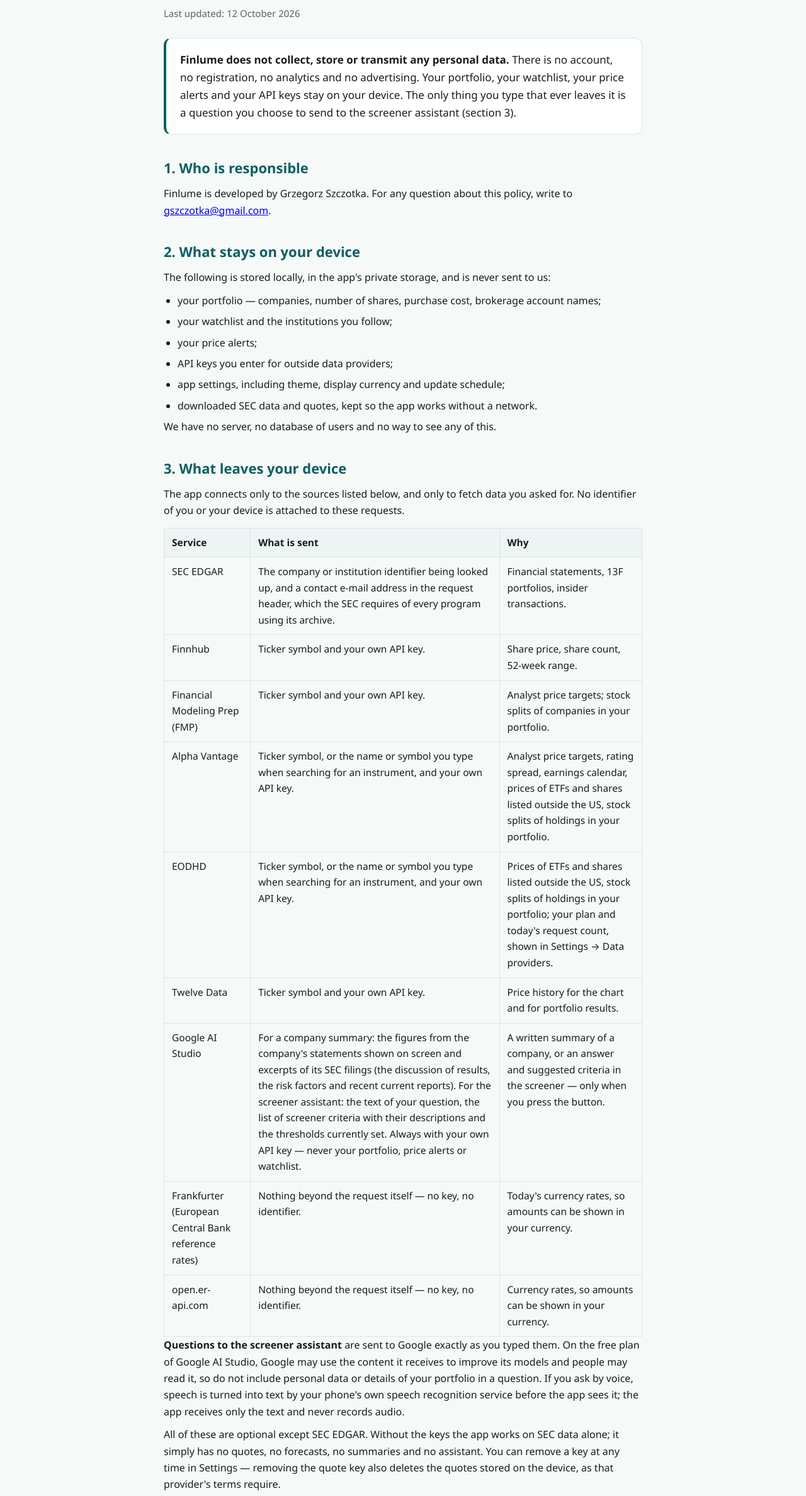
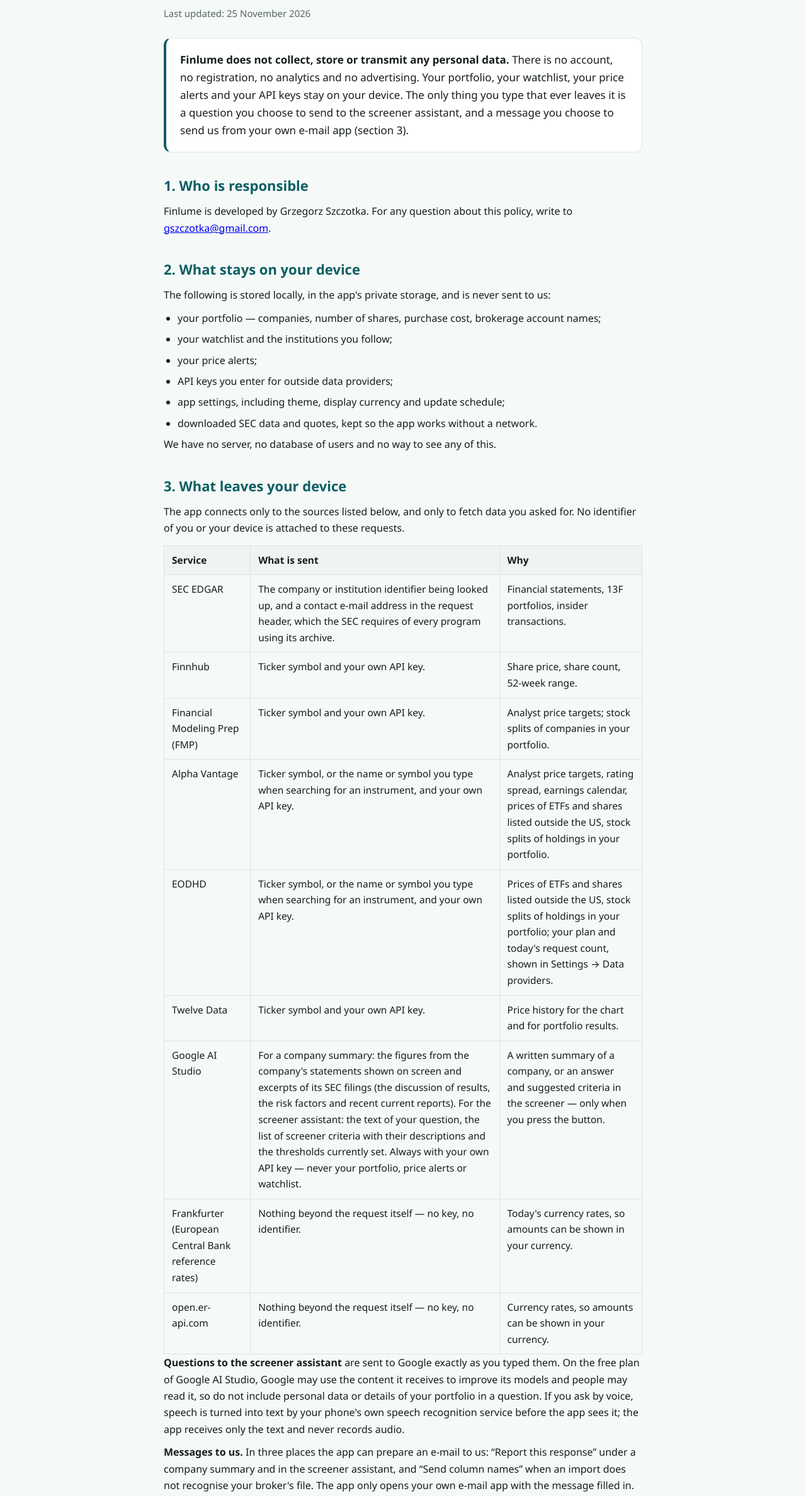
Before and after one commit to gszczotka-sketch/Finlume, a plain HTML site: page privacy.html in a window 1280 px wide. Shown: the part 162-2537 px from the top of the page at 63% size. Drawn offline with Linux system fonts and the light colour scheme.

Commit message:
Add files via upload

```diff
--- a/privacy.html
+++ b/privacy.html
@@ -56,14 +56,14 @@ footer a { color: var(--accent-soft); text-decoration: none; margin: 0 10px; }
 
 <div class="wrap">
   <h1>Privacy Policy</h1>
-  <div class="updated">Last updated: 12 October 2026</div>
+  <div class="updated">Last updated: 25 November 2026</div>
 
   <div class="lead">
     <strong>Finlume does not collect, store or transmit any personal data.</strong>
     There is no account, no registration, no analytics and no advertising. Your portfolio,
     your watchlist, your price alerts and your API keys stay on your device. The only thing
-    you type that ever leaves it is a question you choose to send to the screener assistant
-    (section 3).
+    you type that ever leaves it is a question you choose to send to the screener assistant,
+    and a message you choose to send us from your own e-mail app (section 3).
   </div>
 
   <h2>1. Who is responsible</h2>
@@ -148,6 +148,16 @@ footer a { color: var(--accent-soft); text-decoration: none; margin: 0 10px; }
      phone's own speech recognition service before the app sees it; the app receives only the
      text and never records audio.</p>
 
+  <p><strong>Messages to us.</strong> In three places the app can prepare an e-mail to us:
+     “Report this response” under a company summary and in the screener assistant, and
+     “Send column names” when an import does not recognise your broker's file. The app only
+     opens your own e-mail app with the message filled in. Nothing is sent until you press Send
+     there, and you can read and change the message first. A report contains the answer you
+     report and the data it was written from. Column names contain only the header
+     rows of the file, the broker's name and the app version — no amounts, dates, account
+     numbers or file name. If you send the message, we receive it with your e-mail address and
+     use them only to reply and to fix the problem.</p>
+
   <p>All of these are optional except SEC EDGAR. Without the keys the app works on SEC data
      alone; it simply has no quotes, no forecasts, no summaries and no assistant. You can remove a key at any
      time in Settings — removing the quote key also deletes the quotes stored on the device,
@@ -176,7 +186,8 @@ footer a { color: var(--accent-soft); text-decoration: none; margin: 0 10px; }
   <p>When you import an account history file from your broker or restore a backup, you choose
      the file yourself in the system file picker. The app reads only that file, at that moment,
      and nothing from it is sent anywhere — the purchases go straight into the portfolio on your
-     phone.</p>
+     phone. The one exception is a file the app does not recognise: you can then send us its
+     column names by e-mail yourself (section 3).</p>
 
   <h2>6. Payment</h2>
   <p>The full version is bought through Google Play. The transaction is handled entirely by
```
Also changed, not shown: whats-new.html (+8 -0 lines).
